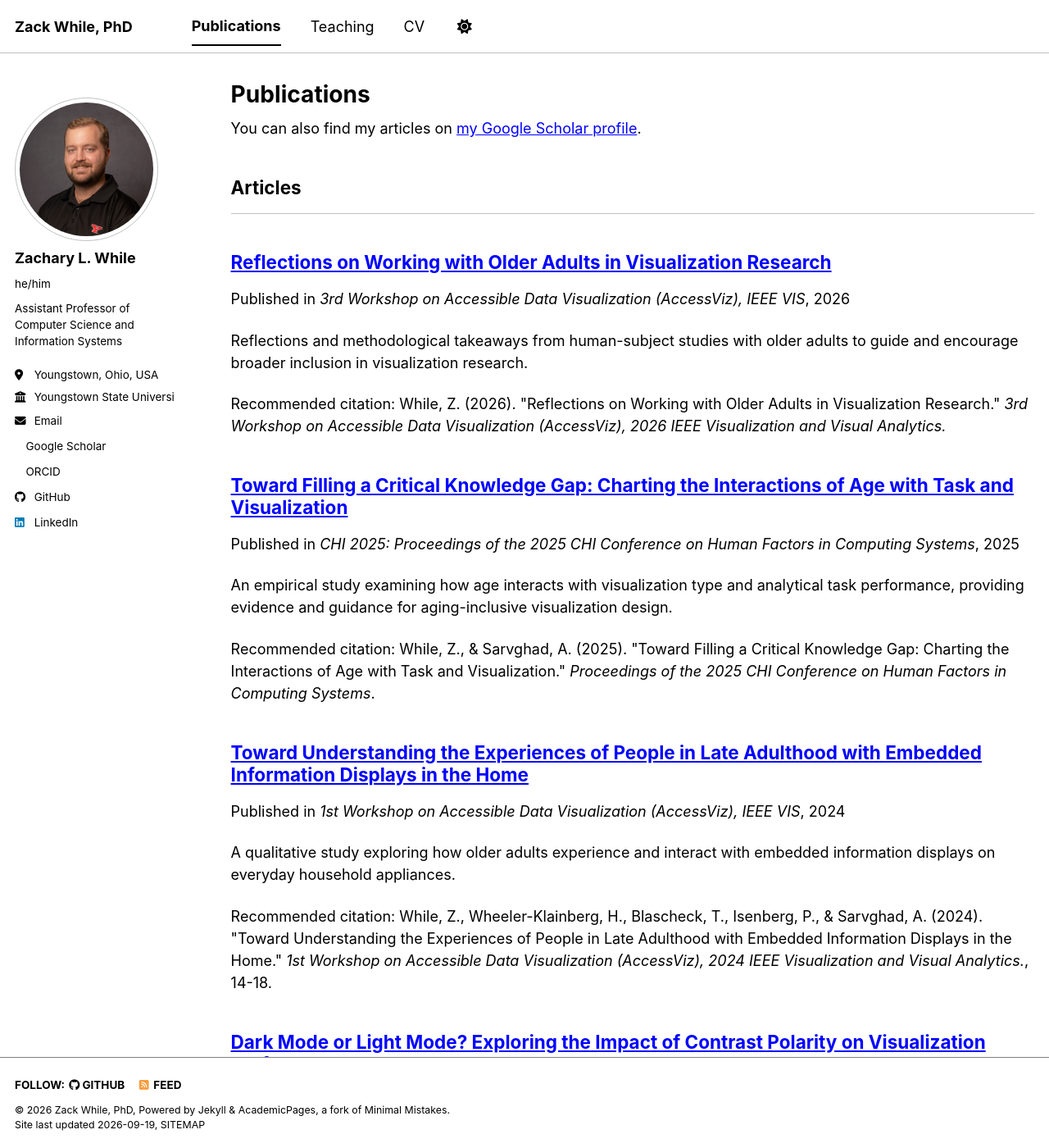
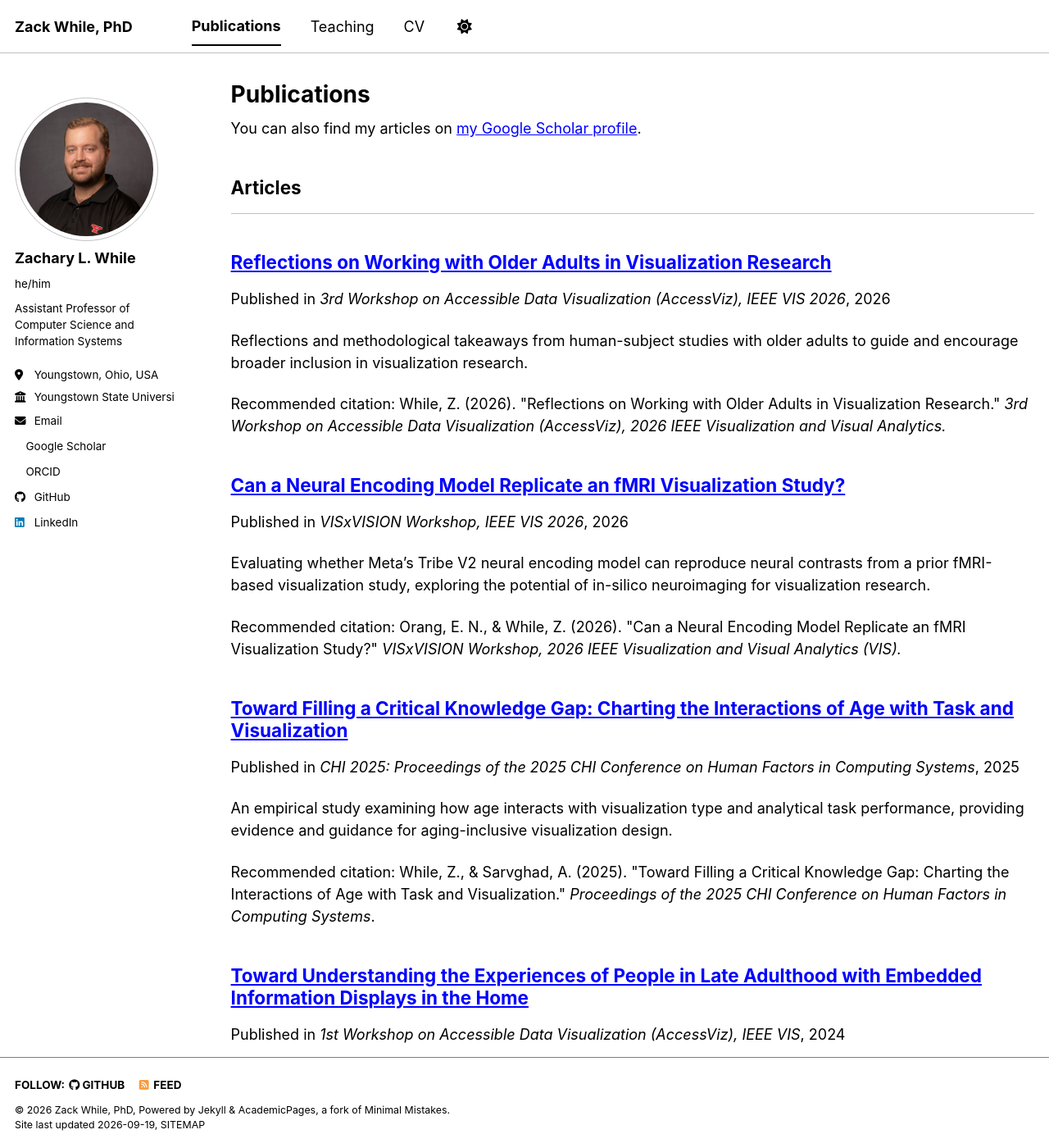
Before and after one commit to zwhile/zwhile.github.io, a Jekyll site: the page built from _pages/publications.html, in a window 1280 px wide and 1400 px high. Shown: the whole window at 82% size. Built offline with Jekyll 4.4.1, drawn with Linux system fonts in a browser that asks for light colours; a style sheet for code colours, icons or effects is not loaded; some of the changed text lies outside the part shown.

Commit message:
Added 2nd VIS Workshop paper.

```diff
--- a/_publications/2024-10-embedded-information-displays.md
+++ b/_publications/2024-10-embedded-information-displays.md
@@ -6,7 +6,7 @@ permalink: /publication/2024-10-embedded-information-displays
 excerpt: "A qualitative study exploring how older adults experience and interact with embedded information displays on everyday household appliances."
 date: 2024-10-13
 venue: "1st Workshop on Accessible Data Visualization (AccessViz), IEEE VIS"
-citation: 'While, Z., Wheeler-Klainberg, H., Blascheck, T., Isenberg, P., & Sarvghad, A. (2024). "Toward Understanding the Experiences of People in Late Adulthood with Embedded Information Displays in the Home." <i>1st Workshop on Accessible Data Visualization (AccessViz), 2024 IEEE Visualization and Visual Analytics.</i>, 14-18.'
+citation: 'While, Z., Wheeler-Klainberg, H., Blascheck, T., Isenberg, P., & Sarvghad, A. (2024). "Toward Understanding the Experiences of People in Late Adulthood with Embedded Information Displays in the Home." <i>1st Workshop on Accessible Data Visualization (AccessViz), 2024 IEEE Visualization and Visual Analytics (VIS)</i>, 14-18.'
 ---
 
 [arXiv PDF Link](https://arxiv.org/pdf/2410.03929){: .btn .btn--primary}
--- /dev/null
+++ b/_publications/2026-08-neural-encoding-model-fmri-vis.md
@@ -0,0 +1,15 @@
+---
+title: "Can a Neural Encoding Model Replicate an fMRI Visualization Study?"
+collection: publications
+category: conferences
+permalink: /publication/2026-08-neural-encoding-model-fmri-vis
+excerpt: "Evaluating whether Meta's Tribe V2 neural encoding model can reproduce neural contrasts from a prior fMRI-based visualization study, exploring the potential of in-silico neuroimaging for visualization research."
+date: 2026-08-18
+venue: "VISxVISION Workshop, IEEE VIS 2026"
+citation: 'Orang, E. N., & While, Z. (2026). "Can a Neural Encoding Model Replicate an fMRI Visualization Study?" <i>VISxVISION Workshop, 2026 IEEE Visualization and Visual Analytics (VIS).</i>'
+
+---
+
+[arXiv PDF Link](https://arxiv.org/pdf/2609.15685){: .btn .btn--primary}
+
+**Abstract**: *Most knowledge of graphical perception comes from behavioral studies. Understanding from a neural perspective is much more limited due in part to neuroimaging studies' expensiveness and difficulty to conduct. In this paper, we evaluate whether Meta's Tribe V2 neural encoding model can recover neural contrasts from a visualization fMRI study. Specifically, we evaluate Tribe V2 through a conceptual replication of the visualization-viewing component of a prior comparison of Bubble charts and three-dimensional Surface charts in color and grayscale. We generate TRIBE-predicted cortical responses for the original stimuli and compare the resulting contrasts with those reported in the human study. The model reproduced the direction of 11 of 14 reported cortical effects, with agreement concentrated in visual-processing regions. This agreement characterizes the model's alignment with the prior human-generated fMRI results rather than independently confirming them. We discuss the limitations encountered when working with this model for in-silico replication and hope to encourage future work exploring this new avenue for neuroimaging studies in visualization. Supplemental materials are available at [https://osf.io/8a96x/](https://osf.io/8a96x/).*
--- a/_publications/2026-08-reflections_working_with_older_adults_in_vis.md
+++ b/_publications/2026-08-reflections-older-adults-vis.md
@@ -2,10 +2,10 @@
 title: "Reflections on Working with Older Adults in Visualization Research"
 collection: publications
 category: conferences
-permalink: /publication/2026-08-working-with-older-adults
+permalink: /publication/2026-08-reflections-older-adults-vis
 excerpt: "Reflections and methodological takeaways from human-subject studies with older adults to guide and encourage broader inclusion in visualization research."
 date: 2026-08-21
-venue: "3rd Workshop on Accessible Data Visualization (AccessViz), IEEE VIS"
+venue: "3rd Workshop on Accessible Data Visualization (AccessViz), IEEE VIS 2026"
 citation: 'While, Z. (2026). "Reflections on Working with Older Adults in Visualization Research." <i>3rd Workshop on Accessible Data Visualization (AccessViz), 2026 IEEE Visualization and Visual Analytics.</i>'
 
 ---
```
Also changed, not shown: 2 other files.
